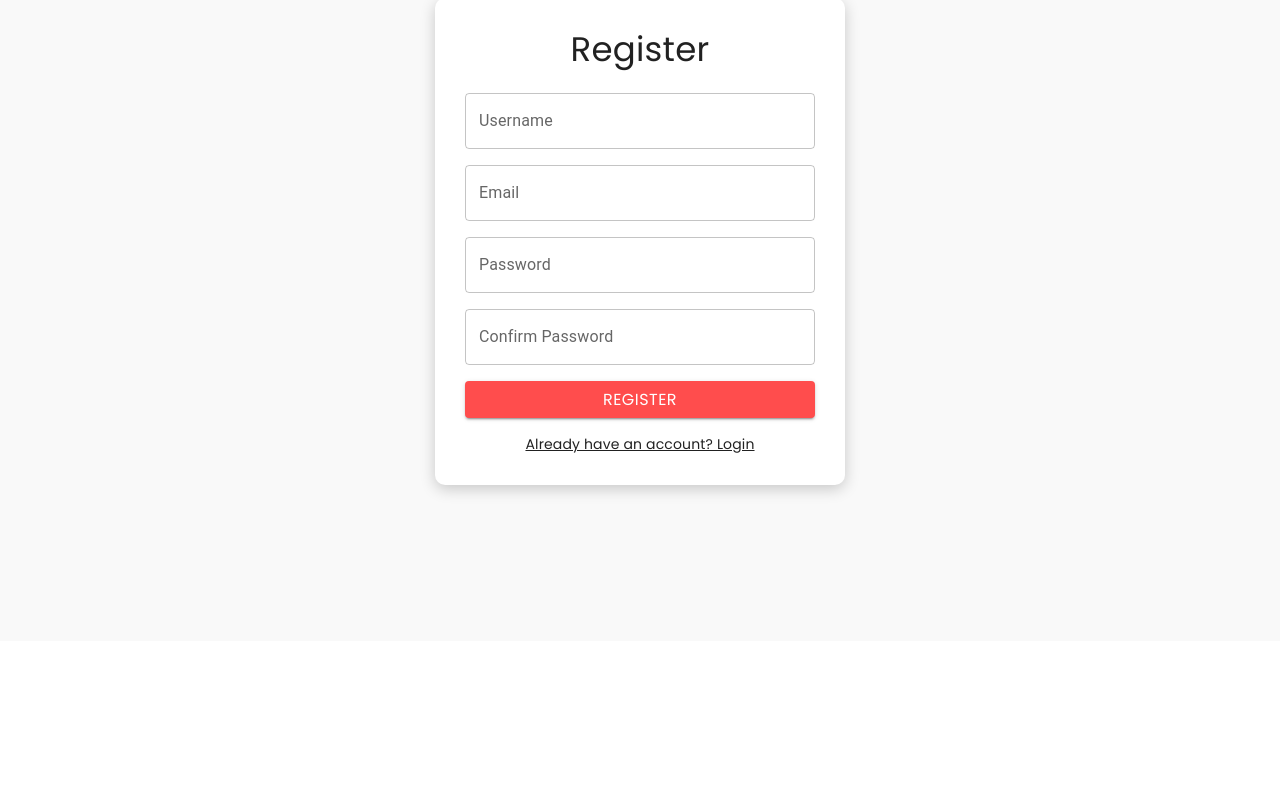
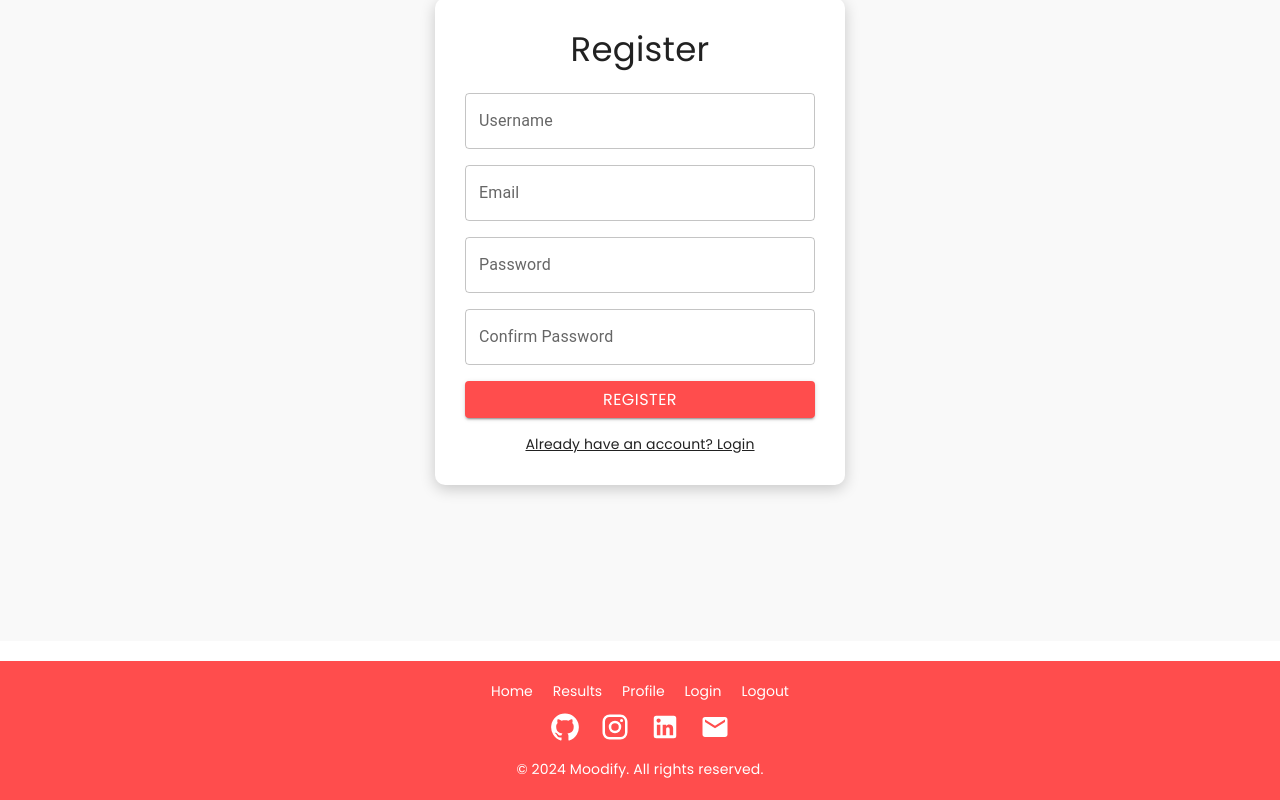
Before and after one commit to hoangsonww/Moodify-Emotion-Music-App, a React (Create React App) app in the folder frontend/: page /register in a window 1280 px wide. Shown: the part 223-1023 px from the top of the page. Before the commit the page ends 864 px from the top, so only its background shows below. Built offline with nearby package versions, Linux system fonts and the light colour scheme.

Commit message:
Finished React Frontend

```diff
--- a/frontend/src/App.js
+++ b/frontend/src/App.js
@@ -7,6 +7,7 @@ import HomePage from './pages/HomePage';
 import ProfilePage from './pages/ProfilePage';
 import ResultsPage from './pages/ResultsPage';
 import RecommendationsPage from './pages/RecommendationsPage';
+import Footer from "./components/Footer";
 import './styles/styles.css';
 
 function App() {
@@ -22,6 +23,7 @@ function App() {
           <Route path="/login" element={<Login />} />
           <Route path="/register" element={<Register />} />
         </Routes>
+        <Footer />
       </Router>
   );
 }
--- /dev/null
+++ b/frontend/src/components/Footer.js
@@ -0,0 +1,101 @@
+import React from 'react';
+import { useNavigate, useLocation } from "react-router-dom";
+import { Box, Typography, Link } from '@mui/material';
+import { GitHub, Instagram, LinkedIn, Mail } from '@mui/icons-material';
+
+const Footer = () => {
+  const navigate = useNavigate();
+
+  return (
+      <Box style={styles.footer}>
+        {/* Navigation Links */}
+        <Box style={styles.navLinks}>
+          <Link style={styles.link} onClick={() => navigate('/')}>
+            Home
+          </Link>
+          <Link style={styles.link} onClick={() => navigate('/results')}>
+            Results
+          </Link>
+          <Link style={styles.link} onClick={() => navigate('/recommendations')}>
+            Profile
+          </Link>
+          <Link style={styles.link} onClick={() => navigate('/login')}>
+            Login
+          </Link>
+          <Link style={styles.link} onClick={() => navigate('/register')}>
+            Logout
+          </Link>
+        </Box>
+
+        {/* Icon Links */}
+        <Box style={styles.iconContainer}>
+          <Link href="https://github.com/hoangsonww" target="_blank" rel="noopener noreferrer" style={styles.iconLink}>
+            <GitHub style={styles.icon} />
+          </Link>
+          <Link href="https://www.instagram.com/hoangsonw_" target="_blank" rel="noopener noreferrer" style={styles.iconLink}>
+            <Instagram style={styles.icon} />
+          </Link>
+          <Link href="https://www.linkedin.com/in/hoangsonw" target="_blank" rel="noopener noreferrer" style={styles.iconLink}>
+            <LinkedIn style={styles.icon} />
+          </Link>
+          <Link href="mailto:hoangson091104@gmail.com" style={styles.iconLink}>
+            <Mail style={styles.icon} />
+          </Link>
+        </Box>
+
+        {/* Copyright Text */}
+        <Typography variant="body2" style={styles.copyright}>
+          &copy; {new Date().getFullYear()} Moodify. All rights reserved.
+        </Typography>
+      </Box>
+  );
+};
+
+const styles = {
+  footer: {
+    backgroundColor: '#ff4d4d',
+    color: 'white',
+    padding: '20px 0',
+    textAlign: 'center',
+    marginTop: '20px',
+  },
+  navLinks: {
+    display: 'flex',
+    justifyContent: 'center',
+    gap: '20px',
+    marginBottom: '10px',
+  },
+  link: {
+    cursor: 'pointer',
+    color: 'white',
+    textDecoration: 'none',
+    fontSize: '14px',
+    fontWeight: 500,
+    '&:hover': {
+      textDecoration: 'underline',
+    },
+  },
+  iconContainer: {
+    display: 'flex',
+    justifyContent: 'center',
+    gap: '20px',
+    marginBottom: '10px',
+  },
+  iconLink: {
+    color: 'white',
+  },
+  icon: {
+    fontSize: '30px',
+    transition: 'transform 0.3s',
+    '&:hover': {
+      transform: 'scale(1.2)',
+    },
+  },
+  copyright: {
+    font: 'inherit',
+    marginTop: '10px',
+    fontSize: '14px',
+  },
+};
+
+export default Footer;
```
